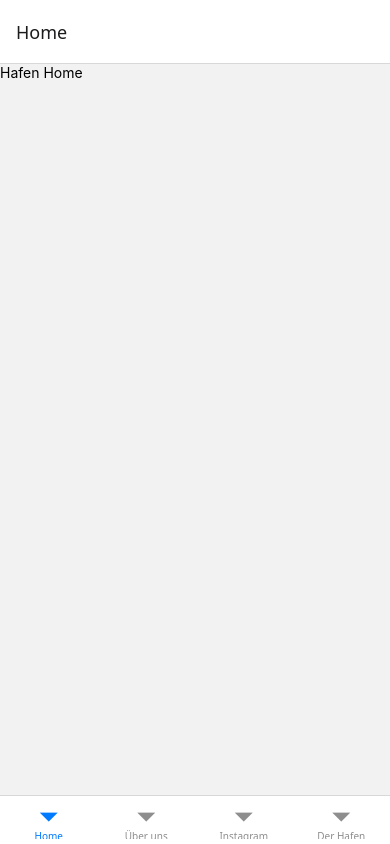
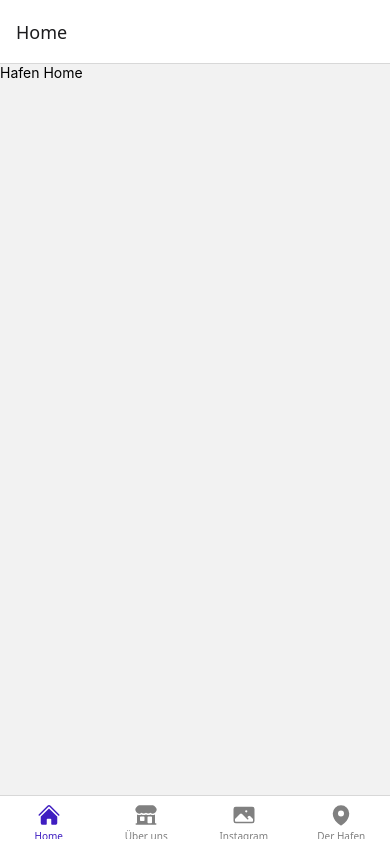
Before and after one commit to alex-fmks/hafen-mobile, a React Native app: screen / in a window 390 px wide. Built offline with nearby package versions, Linux system fonts and the light colour scheme.

Commit message:
install icon lib for react native

```diff
--- a/Router.tsx
+++ b/Router.tsx
@@ -3,12 +3,39 @@ import { NavigationContainer } from "@react-navigation/native";
 import { createBottomTabNavigator } from "@react-navigation/bottom-tabs";
 import { createNativeStackNavigator } from "@react-navigation/native-stack";
 import { Home } from "./src/Screens/Home";
+import {
+  HomeIcon,
+  PhotoIcon,
+  BuildingStorefrontIcon,
+  MapPinIcon,
+} from "react-native-heroicons/solid";
 
 const Tab = createBottomTabNavigator();
 const Stack = createNativeStackNavigator();
 
 const Tabs = () => (
-  <Tab.Navigator initialRouteName="Home">
+  <Tab.Navigator
+    initialRouteName="Home"
+    screenOptions={({ route }) => ({
+      tabBarIcon: ({ focused }) => {
+        let iconName;
+        if (route.name === "Home") {
+          iconName = <HomeIcon fill={focused ? "#3f1ec1ff" : "gray"} />;
+        } else if (route.name === "About") {
+          iconName = (
+            <BuildingStorefrontIcon fill={focused ? "#3f1ec1ff" : "gray"} />
+          );
+        } else if (route.name === "Instagram") {
+          iconName = <PhotoIcon fill={focused ? "#3f1ec1ff" : "gray"} />;
+        } else if (route.name === "Location") {
+          iconName = <MapPinIcon fill={focused ? "#3f1ec1ff" : "gray"} />;
+        }
+        return iconName;
+      },
+      tabBarActiveTintColor: "#3f1ec1ff",
+      tabBarInactiveTintColor: "gray",
+    })}
+  >
     <Tab.Screen name="Home" component={Home} options={{ title: "Home" }} />
     <Tab.Screen name="About" component={Home} options={{ title: "Über uns" }} />
     <Tab.Screen
--- a/package.json
+++ b/package.json
@@ -11,7 +11,6 @@
   },
   "dependencies": {
     "@expo/vector-icons": "^15.0.3",
-    "@heroicons/react": "^2.2.0",
     "@react-navigation/bottom-tabs": "^7.4.0",
     "@react-navigation/elements": "^2.6.3",
     "@react-navigation/native": "^7.1.8",
@@ -31,6 +30,7 @@
     "react-dom": "19.1.0",
     "react-native": "0.81.5",
     "react-native-gesture-handler": "~2.28.0",
+    "react-native-heroicons": "^4.0.0",
     "react-native-reanimated": "~4.1.1",
     "react-native-safe-area-context": "~5.6.0",
     "react-native-screens": "~4.16.0",
```
Also changed, not shown: 1 other file (tests, documents, lock files or other folders).
